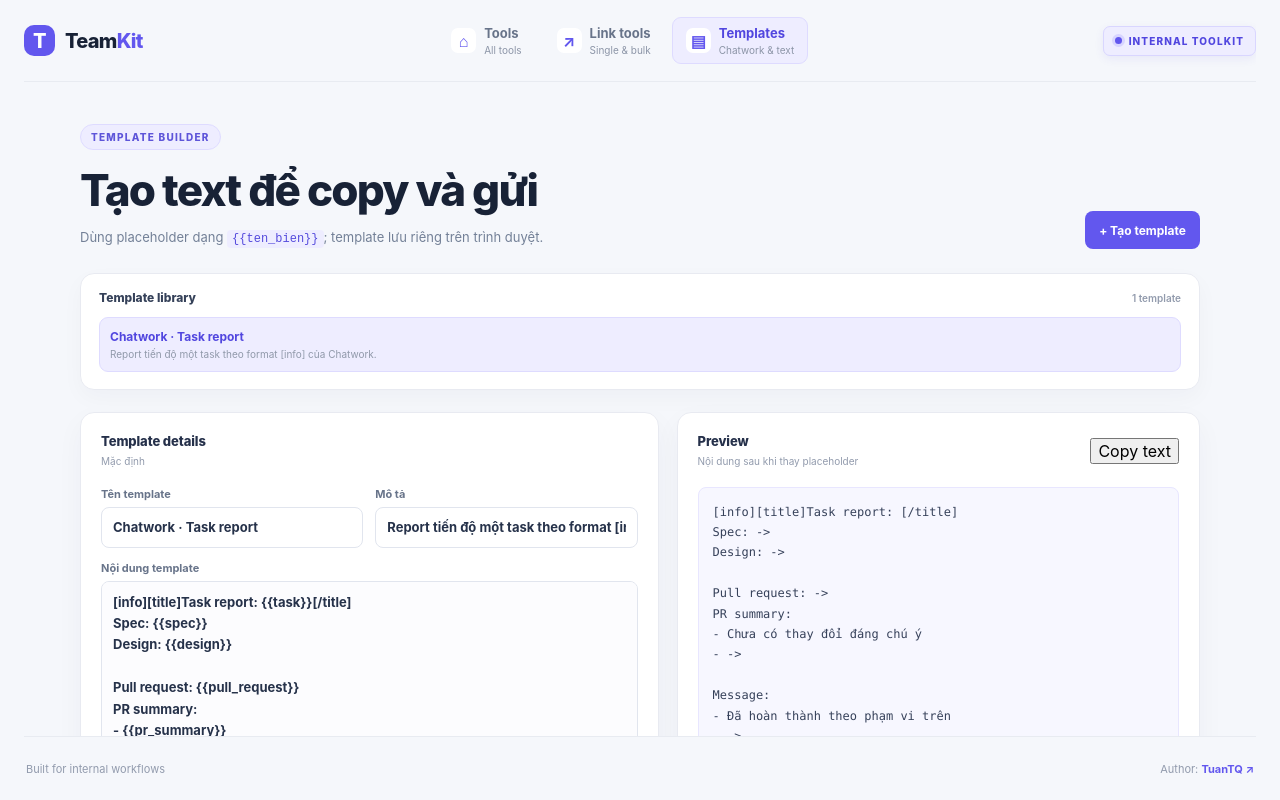
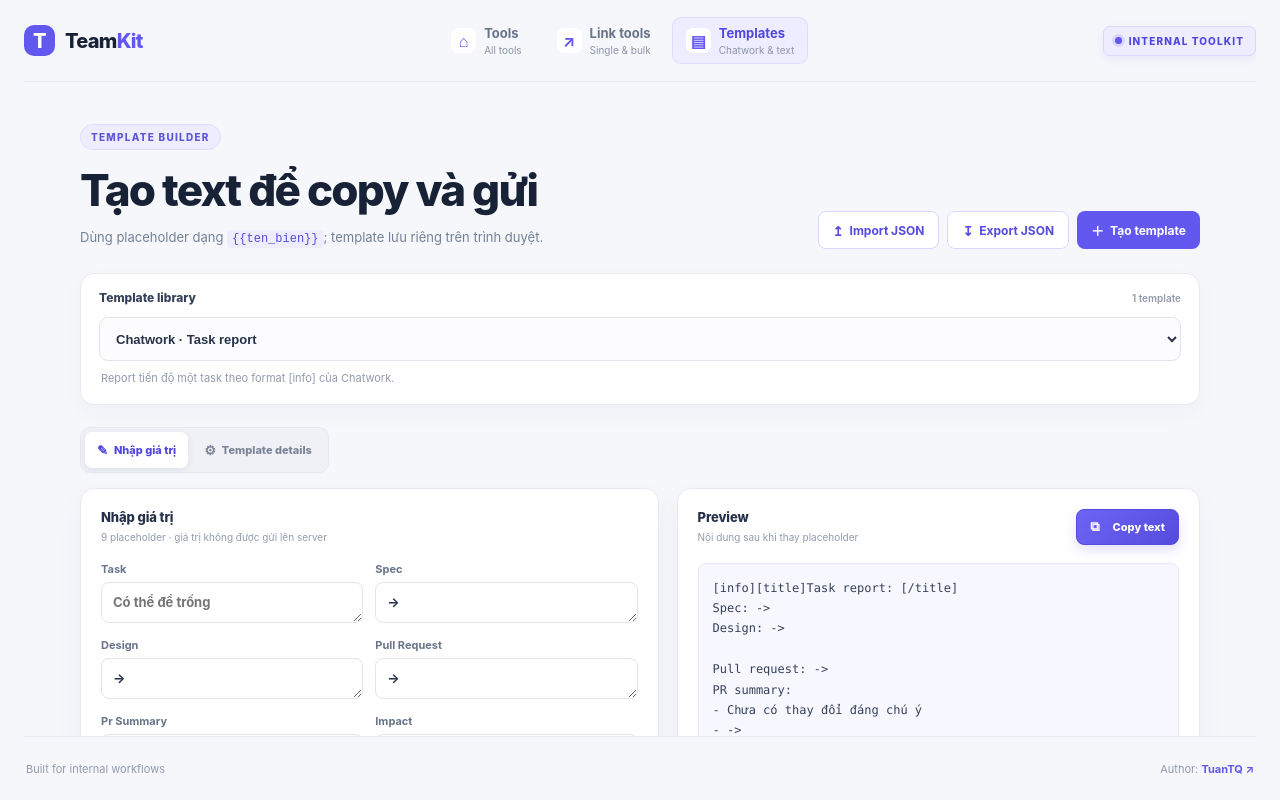
Before and after one commit to tuantq-thk/short_link, a Next.js app: page / in a window 1280 px wide. Both pictures are taken after a click on the button 868 px from the left and 500 px from the top of the page. Built offline with nearby package versions, Linux system fonts and the light colour scheme.

Commit message:
feat: add template modes and JSON export

```diff
--- a/src/features/templates/components/template-builder.tsx
+++ b/src/features/templates/components/template-builder.tsx
@@ -1,6 +1,6 @@
 'use client';
 
-import { useEffect, useMemo, useState } from 'react';
+import { ChangeEvent, useEffect, useMemo, useRef, useState } from 'react';
 import styles from '../styles/template-builder.module.css';
 import { SectionCard } from '@/shared/components/section-card';
 import { ToolKicker } from '@/shared/components/tool-kicker';
@@ -46,6 +46,8 @@ export function TemplateBuilder() {
   const [notice, setNotice] = useState('');
   const [copied, setCopied] = useState(false);
   const [saving, setSaving] = useState(false);
+  const [activeMode, setActiveMode] = useState<'values' | 'details'>('values');
+  const importInputRef = useRef<HTMLInputElement>(null);
 
   useEffect(() => {
     let cancelled = false;
@@ -126,6 +128,90 @@ export function TemplateBuilder() {
     setValues({});
     setNotice('Đang tạo template mới. Dùng {{ten_bien}} để tạo ô nhập giá trị.');
     setCopied(false);
+    setActiveMode('details');
+  }
+
+  async function importTemplates(event: ChangeEvent<HTMLInputElement>) {
+    const file = event.target.files?.[0];
+    event.target.value = '';
+    if (!file) return;
+
+    try {
+      const payload = JSON.parse(await file.text()) as unknown;
+      const candidates = Array.isArray(payload) ? payload : [payload];
+      const imported = candidates.flatMap((item, index): ToolTemplate[] => {
+        if (!item || typeof item !== 'object') return [];
+        const record = item as Record<string, unknown>;
+        const templateName = typeof record.name === 'string' ? record.name.trim() : '';
+        const templateContent = typeof record.content === 'string' ? record.content.trim() : '';
+        if (!templateName || !templateContent) return [];
+        return [
+          {
+            id: `imported-${Date.now()}-${index}`,
+            name: templateName,
+            description: typeof record.description === 'string' ? record.description.trim() : '',
+            content: templateContent,
+          },
+        ];
+      });
+
+      if (!imported.length) throw new Error('File không có template hợp lệ (cần name và content).');
+
+      setSaving(true);
+      if (TEMPLATE_STORAGE_MODE === 'supabase') {
+        const saved: ToolTemplate[] = [];
+        for (const template of imported) {
+          const response = await fetch('/api/templates', {
+            method: 'POST',
+            headers: { 'Content-Type': 'application/json' },
+            body: JSON.stringify(template),
+          });
+          const result = (await response.json()) as { template?: ToolTemplate; error?: string };
+          if (!response.ok || !result.template)
+            throw new Error(result.error || 'Không import được template.');
+          saved.push(result.template);
+        }
+        setTemplates((current) => [...current, ...saved]);
+        loadTemplate(saved[0]);
+      } else {
+        const nextTemplates = [...templates, ...imported];
+        persistLocal(nextTemplates);
+        loadTemplate(imported[0]);
+      }
+      setNotice(`✓ Đã import ${imported.length} template.`);
+    } catch (error: unknown) {
+      setNotice(error instanceof Error ? error.message : 'Không đọc được file template.');
+    } finally {
+      setSaving(false);
+    }
+  }
+
+  function exportTemplate() {
+    const exportName = name.trim() || 'teamkit-template';
+    const filename = `${
+      exportName
+        .toLowerCase()
+        .replace(/[^a-z0-9]+/g, '-')
+        .replace(/^-|-$/g, '') || 'teamkit-template'
+    }.json`;
+    const payload = JSON.stringify(
+      {
+        name: exportName,
+        description: description.trim(),
+        content,
+      },
+      null,
+      2,
+    );
+    const objectUrl = URL.createObjectURL(
+      new Blob([payload], { type: 'application/json;charset=utf-8' }),
+    );
+    const anchor = document.createElement('a');
+    anchor.href = objectUrl;
+    anchor.download = filename;
+    anchor.click();
+    window.setTimeout(() => URL.revokeObjectURL(objectUrl), 0);
+    setNotice('✓ Đã export template JSON.');
   }
 
   async function saveTemplate() {
@@ -158,11 +244,11 @@ export function TemplateBuilder() {
         ];
         setTemplates(nextTemplates);
         setSelectedId(payload.template.id);
-        setNotice('Đã lưu template vào Supabase.');
+        setNotice('✓ Đã lưu template vào Supabase.');
       } else {
         persistLocal([...templates.filter((item) => item.id !== id), nextTemplate]);
         setSelectedId(id);
-        setNotice('Đã lưu template trên trình duyệt này.');
+        setNotice('✓ Đã lưu template trên trình duyệt này.');
       }
     } catch (error: unknown) {
       setNotice(error instanceof Error ? error.message : 'Không lưu được template.');
@@ -189,7 +275,7 @@ export function TemplateBuilder() {
         persistLocal(nextTemplates);
       }
       loadTemplate(nextTemplates[0]);
-      setNotice('Đã xóa template.');
+      setNotice('✓ Đã xóa template.');
     } catch (error: unknown) {
       setNotice(error instanceof Error ? error.message : 'Không xóa được template.');
     } finally {
@@ -201,7 +287,7 @@ export function TemplateBuilder() {
     try {
       await navigator.clipboard.writeText(rendered);
       setCopied(true);
-      setNotice('Đã copy nội dung report.');
+      setNotice('✓ Đã copy nội dung report.');
       window.setTimeout(() => setCopied(false), 1800);
     } catch {
       setNotice('Không copy tự động được. Hãy chọn nội dung trong ô preview để copy.');
@@ -228,40 +314,115 @@ export function TemplateBuilder() {
               : 'template lưu riêng trên trình duyệt.'}
           </p>
         </div>
+        <div className="template-topline-actions">
+          <input
+            ref={importInputRef}
+            className="template-import-input"
+            type="file"
+            accept="application/json,.json"
+            onChange={importTemplates}
+          />
+          <button
+            className="outline-button"
+            type="button"
+            onClick={() => importInputRef.current?.click()}
+            disabled={saving}
+          >
+            <span className="button-icon" aria-hidden="true">
+              ↥
+            </span>
+            Import JSON
+          </button>
+          <button
+            className="outline-button"
+            type="button"
+            onClick={exportTemplate}
+            disabled={saving || !content.trim()}
+          >
+            <span className="button-icon" aria-hidden="true">
+              ↧
+            </span>
+            Export JSON
+          </button>
           <button
             className="secondary-button new-template-button"
             type="button"
             onClick={createTemplate}
+            disabled={saving}
           >
-          + Tạo template
+            <span className="button-icon" aria-hidden="true">
+              ＋
+            </span>
+            Tạo template
           </button>
+        </div>
       </div>
       <div className="template-library">
         <div className="template-library-heading">
-          <span>Template library</span>
+          <label htmlFor="template-select">Template library</label>
           <small>{templates.length} template</small>
         </div>
-        <div className="template-list">
+        <select
+          id="template-select"
+          className="template-select"
+          value={selectedId === 'new' ? '' : selectedId}
+          onChange={(event) => {
+            const template = templates.find((item) => item.id === event.target.value);
+            if (template) loadTemplate(template);
+          }}
+        >
+          {selectedId === 'new' && <option value="">Template mới chưa lưu</option>}
           {templates.map((template) => (
-            <button
-              className={template.id === selectedId ? 'template-item active' : 'template-item'}
-              type="button"
-              key={template.id}
-              onClick={() => loadTemplate(template)}
-            >
-              <strong>{template.name}</strong>
-              <span>{template.description || 'Template cá nhân'}</span>
-            </button>
+            <option value={template.id} key={template.id}>
+              {template.name}
+            </option>
           ))}
-        </div>
+        </select>
+        <p className="template-selected-description">
+          {selected?.description || 'Template cá nhân'}
+        </p>
       </div>
       <div className="template-editor">
+        {notice && (
+          <p className="template-global-notice" role="status">
+            {notice}
+          </p>
+        )}
+        <div className="template-mode-switch" role="tablist" aria-label="Template workspace mode">
+          <button
+            className={activeMode === 'values' ? 'template-mode active' : 'template-mode'}
+            type="button"
+            role="tab"
+            aria-selected={activeMode === 'values'}
+            onClick={() => setActiveMode('values')}
+          >
+            <span className="button-icon" aria-hidden="true">
+              ✎
+            </span>
+            Nhập giá trị
+          </button>
+          <button
+            className={activeMode === 'details' ? 'template-mode active' : 'template-mode'}
+            type="button"
+            role="tab"
+            aria-selected={activeMode === 'details'}
+            onClick={() => setActiveMode('details')}
+          >
+            <span className="button-icon" aria-hidden="true">
+              ⚙
+            </span>
+            Template details
+          </button>
+        </div>
         <div className="template-workbench">
+          <div className="template-control-column">
+            {activeMode === 'details' && (
               <SectionCard
                 className="template-compose"
                 title="Template details"
                 meta={selected?.builtIn ? 'Mặc định' : 'Cá nhân'}
               >
+                <div>
                   <div className="template-meta">
                     <label htmlFor="template-name">
                       Tên template
@@ -300,6 +461,9 @@ export function TemplateBuilder() {
                       onClick={saveTemplate}
                       disabled={saving}
                     >
+                      <span className="button-icon" aria-hidden="true">
+                        {saving ? '…' : '✓'}
+                      </span>
                       {saving ? 'Đang lưu...' : 'Lưu template'}
                     </button>
                     {selected && !selected.builtIn && (
@@ -309,29 +473,17 @@ export function TemplateBuilder() {
                         onClick={deleteTemplate}
                         disabled={saving}
                       >
+                        <span className="button-icon" aria-hidden="true">
+                          ×
+                        </span>
                         Xóa
                       </button>
                     )}
-              {notice && (
-                <span className="template-notice" role="status">
-                  {notice}
-                </span>
-              )}
+                  </div>
                 </div>
               </SectionCard>
-          <SectionCard
-            className="template-preview"
-            title="Preview"
-            meta="Nội dung sau khi thay placeholder"
-            action={
-              <button className="copy-button" type="button" onClick={copyRendered}>
-                {copied ? 'Đã copy ✓' : 'Copy text'}
-              </button>
-            }
-          >
-            <pre>{rendered || 'Preview sẽ hiển thị ở đây.'}</pre>
-          </SectionCard>
-        </div>
+            )}
+            {activeMode === 'values' && (
               <SectionCard
                 className="template-values"
                 title="Nhập giá trị"
@@ -361,10 +513,30 @@ export function TemplateBuilder() {
                       </label>
                     ))
                   ) : (
-              <p className="empty-state">Thêm placeholder vào nội dung để xuất hiện ô nhập.</p>
+                    <p className="empty-state">
+                      Thêm placeholder vào nội dung để xuất hiện ô nhập.
+                    </p>
                   )}
                 </div>
               </SectionCard>
+            )}
+          </div>
+          <SectionCard
+            className="template-preview"
+            title="Preview"
+            meta="Nội dung sau khi thay placeholder"
+            action={
+              <button className="copy-button" type="button" onClick={copyRendered}>
+                <span className="button-icon" aria-hidden="true">
+                  {copied ? '✓' : '⧉'}
+                </span>
+                {copied ? 'Đã copy' : 'Copy text'}
+              </button>
+            }
+          >
+            <pre>{rendered || 'Preview sẽ hiển thị ở đây.'}</pre>
+          </SectionCard>
+        </div>
       </div>
     </div>
   );
--- a/src/features/templates/styles/template-builder.module.css
+++ b/src/features/templates/styles/template-builder.module.css
@@ -39,6 +39,40 @@
 .featureRoot :global(.new-template-button) {
   flex: 0 0 auto;
 }
+.featureRoot :global(.template-topline-actions) {
+  display: flex;
+  align-items: center;
+  flex-wrap: wrap;
+  justify-content: flex-end;
+  gap: 8px;
+}
+.featureRoot :global(.template-import-input) {
+  display: none;
+}
+.featureRoot :global(.outline-button) {
+  min-height: 38px;
+  padding: 0 14px;
+  color: #554bdd;
+  background: #fff;
+  border: 1px solid #d9d6ff;
+  border-radius: 8px;
+  cursor: pointer;
+  font-size: 12px;
+  font-weight: 750;
+  transition:
+    background 0.15s,
+    border-color 0.15s,
+    transform 0.15s;
+}
+.featureRoot :global(.outline-button:hover:not(:disabled)) {
+  background: #f7f7ff;
+  border-color: #bcb6ff;
+  transform: translateY(-1px);
+}
+.featureRoot :global(.outline-button:disabled) {
+  cursor: not-allowed;
+  opacity: 0.55;
+}
 .featureRoot :global(.template-library) {
   margin-bottom: 22px;
   padding: 16px 18px 17px;
@@ -60,56 +94,53 @@
   font-size: 12px;
   font-weight: 800;
 }
+.featureRoot :global(.template-library-heading label) {
+  color: inherit;
+  cursor: pointer;
+}
 .featureRoot :global(.template-library-heading small),
 .featureRoot :global(.template-section-heading small) {
   color: #929bad;
   font-size: 10px;
   font-weight: 600;
 }
-.featureRoot :global(.template-list) {
-  display: grid;
-  gap: 7px;
+.featureRoot :global(.template-select) {
+  width: 100%;
+  height: 44px;
+  padding: 0 38px 0 12px;
+  color: #26324a;
+  background: #fcfcfe;
+  border: 1px solid #e1e5ee;
+  border-radius: 9px;
+  outline: 0;
+  cursor: pointer;
+  font-size: 13px;
+  font-weight: 650;
 }
-.featureRoot :global(.template-item) {
-  display: block;
-  width: 100%;
-  padding: 11px 10px;
-  color: #68748a;
-  background: transparent;
-  border: 1px solid transparent;
-  border-radius: 9px;
-  cursor: pointer;
-  text-align: left;
+.featureRoot :global(.template-select:focus) {
+  border-color: #938cf7;
+  box-shadow: 0 0 0 3px rgb(98 87 238 / 10%);
 }
-.featureRoot :global(.template-item:hover) {
-  background: #fff;
-  border-color: #e8eaf1;
-}
-.featureRoot :global(.template-item.active) {
-  color: #5146df;
-  background: #eeedff;
-  border-color: #dedbff;
-}
-.featureRoot :global(.template-item strong),
-.featureRoot :global(.template-item span) {
-  display: block;
+.featureRoot :global(.template-selected-description) {
   overflow: hidden;
+  margin: 9px 2px 0;
+  color: #929bad;
+  font-size: 11px;
+  line-height: 1.5;
   text-overflow: ellipsis;
   white-space: nowrap;
-}
-.featureRoot :global(.template-item strong) {
-  font-size: 12px;
-}
-.featureRoot :global(.template-item span) {
-  margin-top: 4px;
-  color: #9099aa;
-  font-size: 10px;
 }
 .featureRoot :global(.template-workbench) {
   display: grid;
   grid-template-columns: minmax(0, 1.05fr) minmax(330px, 0.95fr);
   align-items: start;
   gap: 18px;
+}
+.featureRoot :global(.template-control-column) {
+  min-width: 0;
+  display: grid;
+  align-content: start;
+  gap: 15px;
 }
 .featureRoot :global(.template-compose),
 .featureRoot :global(.template-values),
@@ -123,6 +154,35 @@
 .featureRoot :global(.template-preview) {
   position: sticky;
   top: 18px;
+}
+.featureRoot :global(.copy-button) {
+  min-height: 36px;
+  display: inline-flex;
+  align-items: center;
+  justify-content: center;
+  gap: 7px;
+  padding: 0 13px;
+  color: #fff;
+  background: linear-gradient(135deg, #6d63f5, #554bdd);
+  border: 1px solid #554bdd;
+  border-radius: 8px;
+  box-shadow: 0 5px 12px rgb(81 70 223 / 16%);
+  cursor: pointer;
+  font-size: 11px;
+  font-weight: 800;
+  transition:
+    transform 0.15s,
+    box-shadow 0.15s,
+    filter 0.15s;
+}
+.featureRoot :global(.copy-button:hover) {
+  filter: brightness(0.98);
+  box-shadow: 0 8px 16px rgb(81 70 223 / 23%);
+  transform: translateY(-1px);
+}
+.featureRoot :global(.copy-button:active) {
+  box-shadow: 0 3px 7px rgb(81 70 223 / 15%);
+  transform: translateY(0);
 }
 .featureRoot :global(.template-meta) {
   display: grid;
@@ -173,6 +233,59 @@
   gap: 9px;
   margin-top: 12px;
 }
+.featureRoot :global(.template-mode-switch) {
+  display: inline-flex;
+  gap: 4px;
+  margin-bottom: 15px;
+  padding: 4px;
+  background: #f0f1f7;
+  border: 1px solid #e7e8ef;
+  border-radius: 10px;
+}
+.featureRoot :global(.template-mode) {
+  min-height: 36px;
+  padding: 0 12px;
+  color: #7a8497;
+  background: transparent;
+  border: 0;
+  border-radius: 7px;
+  cursor: pointer;
+  font-size: 11px;
+  font-weight: 800;
+  transition:
+    color 0.15s,
+    background 0.15s,
+    box-shadow 0.15s;
+}
+.featureRoot :global(.template-global-notice) {
+  display: flex;
+  align-items: center;
+  min-height: 30px;
+  margin: -2px 0 12px;
+  padding: 7px 10px;
+  color: #168963;
+  background: #e9f8f1;
+  border: 1px solid #cceede;
+  border-radius: 7px;
+  font-size: 11px;
+  font-weight: 700;
+}
+.featureRoot :global(.template-mode:hover) {
+  color: #554bdd;
+}
+.featureRoot :global(.template-mode.active) {
+  color: #5146df;
+  background: #fff;
+  box-shadow: 0 2px 7px rgb(28 37 65 / 8%);
+}
+.featureRoot :global(.button-icon) {
+  display: inline-block;
+  margin-right: 6px;
+  font-size: 13px;
+  font-weight: 850;
+  line-height: 1;
+  vertical-align: -1px;
+}
 .featureRoot :global(.secondary-button),
 .featureRoot :global(.danger-button) {
   min-height: 38px;
@@ -187,6 +300,12 @@
   background: var(--accent);
   border: 0;
 }
+.featureRoot :global(.secondary-button),
+.featureRoot :global(.outline-button),
+.featureRoot :global(.danger-button),
+.featureRoot :global(.copy-button) {
+  white-space: nowrap;
+}
 .featureRoot :global(.secondary-button:hover) {
   background: var(--accent-dark);
 }
@@ -200,7 +319,7 @@
   font-size: 11px;
 }
 .featureRoot :global(.template-values) {
-  margin-top: 18px;
+  margin-top: 0;
 }
 .featureRoot :global(.template-values-grid) {
   display: grid;
@@ -246,15 +365,6 @@
   .featureRoot :global(.new-template-button) {
     width: 100%;
   }
-  .featureRoot :global(.template-list) {
-    display: flex;
-    overflow: auto;
-    gap: 7px;
-    padding-bottom: 3px;
-  }
-  .featureRoot :global(.template-item) {
-    min-width: 180px;
-  }
   .featureRoot :global(.template-meta),
   .featureRoot :global(.template-workbench),
   .featureRoot :global(.template-values-grid) {
@@ -268,6 +378,20 @@
   .featureRoot :global(.template-preview) {
     position: static;
   }
+  .featureRoot :global(.template-topline-actions) {
+    width: 100%;
+    justify-content: stretch;
+  }
+  .featureRoot :global(.template-topline-actions) button {
+    flex: 1;
+  }
+  .featureRoot :global(.template-mode-switch) {
+    display: flex;
+    width: 100%;
+  }
+  .featureRoot :global(.template-mode) {
+    flex: 1;
+  }
   .featureRoot :global(.template-preview pre) {
     min-height: 210px;
   }
```
Also changed, not shown: 3 other files (tests, documents, lock files or other folders). Lines whose indentation alone changed are shown as unchanged.
